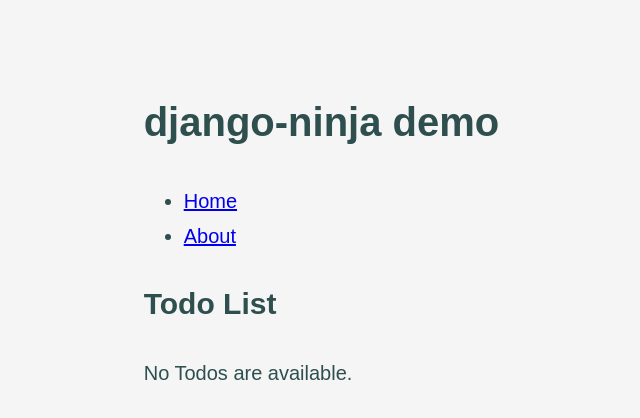
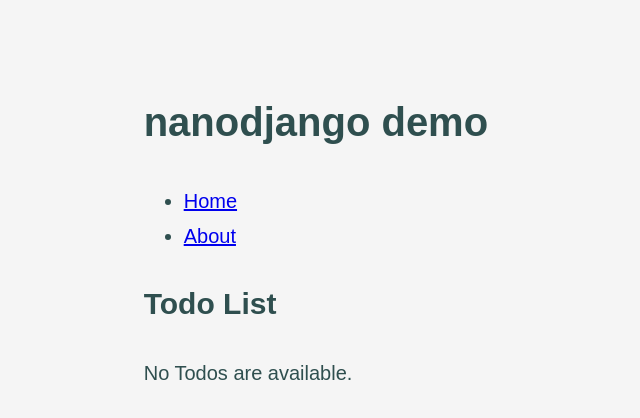
Before and after one commit to shearichard/django-in-one-file-demo, a Django app: template templates/todos/index.html in a window 1280 px wide. Shown: the top 418 px of the page, without its empty margins (115-755 px from the left). Run offline with Django 3.2, Linux system fonts and the light colour scheme; the template is opened without the code that fills it, so the values that code supplies are empty.

Commit message:
Fix typos in templates

```diff
--- a/templates/base.html
+++ b/templates/base.html
@@ -3,7 +3,7 @@
 <head>
     <meta charset="UTF-8">
     <meta name="viewport" content="width=device-width, initial-scale=1.0">
-    <title>{% block title %}django-ninja: demo{% endblock %}</title>
+    <title>{% block title %}nanodjango: demo{% endblock %}</title>
     <style>
       html {
         max-width: 70ch;
@@ -29,7 +29,7 @@
 </head>
 <body>
     <header>
-        <h1>django-ninja demo</h1>
+        <h1>nanodjango demo</h1>
         <nav>
             <ul>
                 <li><a href="/">Home</a></li>
--- a/templates/todos/base_template.html
+++ b/templates/todos/base_template.html
@@ -4,7 +4,7 @@
 <head>
     <meta charset="UTF-8">
     <meta name="viewport" content="width=device-width, initial-scale=1.0">
-    <title>{% block title %}django-ninja: demo{% endblock %}</title>
+    <title>{% block title %}nanodjango: demo{% endblock %}</title>
     <link rel="stylesheet" href="{% static 'styles.css' %}">
 </head>
 <body>
--- a/templates/todos/index.html
+++ b/templates/todos/index.html
@@ -1,7 +1,7 @@
 <!-- index.html -->
 {% extends 'base.html' %}
 
-{% block title %}django-ninja : Todo list{% endblock %}
+{% block title %}nanodjango : Todo list{% endblock %}
 
 {% block content %}
   <h2>Todo List</h2>
```
